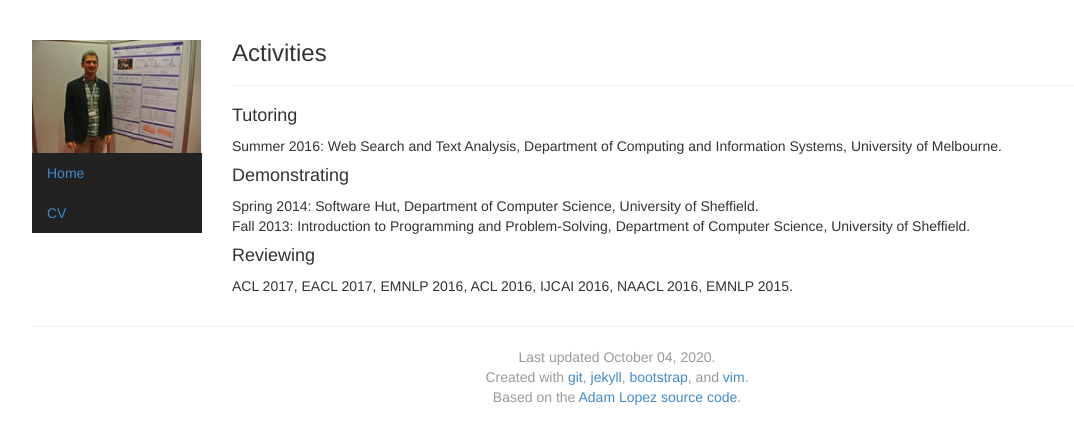
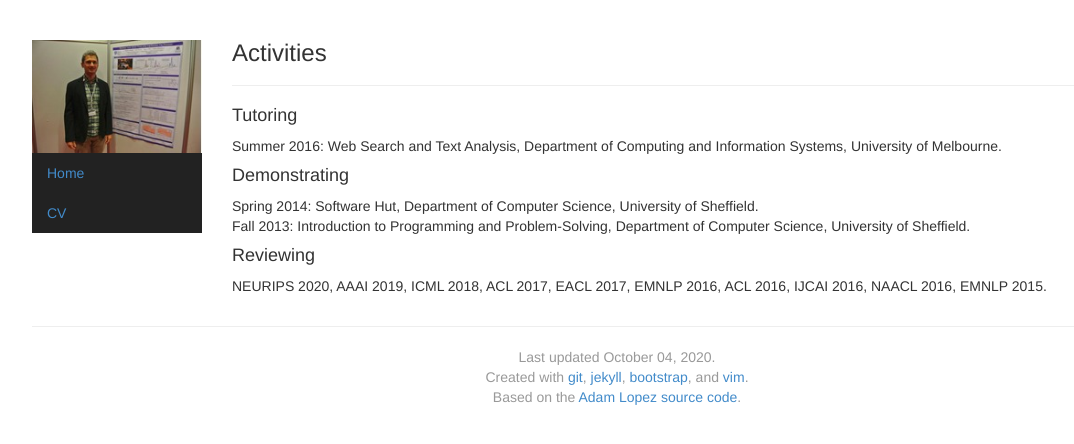
Before and after one commit to mlukasik/mlukasik.github.io, a Jekyll site: the page built from activities.html, in a window 1280 px wide. Shown: the top 444 px of the page, without its empty margins (23-1097 px from the left). Built offline with Jekyll 4.4.1, drawn with Linux system fonts in a browser that asks for light colours.

Commit message:
Update activities.html

```diff
--- a/activities.html
+++ b/activities.html
@@ -15,6 +15,6 @@ Spring 2014: Software Hut, Department of Computer Science, University of Sheffie
 Fall 2013: Introduction to Programming and Problem-Solving, Department of Computer Science, University of Sheffield.<br />
 </p>
 <h4>Reviewing</h4>
-ACL 2017, EACL 2017, EMNLP 2016, ACL 2016, IJCAI 2016, NAACL 2016, EMNLP 2015.
+NEURIPS 2020, AAAI 2019, ICML 2018, ACL 2017, EACL 2017, EMNLP 2016, ACL 2016, IJCAI 2016, NAACL 2016, EMNLP 2015.
 </p>
 </ul>
```
